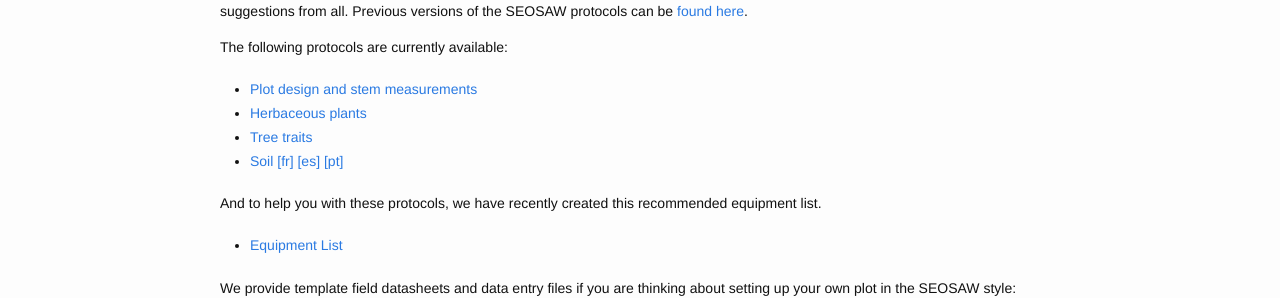
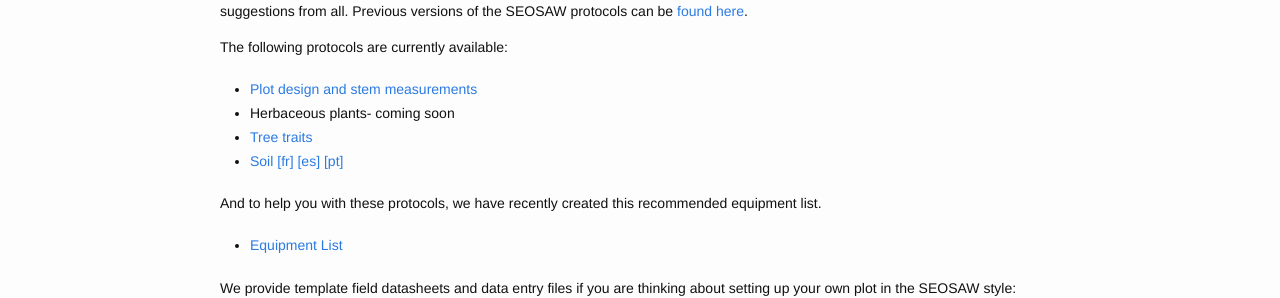
Before and after one commit to seosaw/seosaw.github.io, a Jekyll site: the page built from manuals.md, in a window 1280 px wide. Shown: the part 330-628 px from the top of the page. Built offline with Jekyll 4.4.1, drawn with Linux system fonts in a browser that asks for light colours; nearby versions of some CDN libraries; our own code applies the rules of GitHub Pages for plain Markdown files.

Commit message:
Fixing my earlier error

```diff
--- a/manuals.md
+++ b/manuals.md
@@ -9,7 +9,7 @@
 The following protocols are currently available:
 
 * [Plot design and stem measurements][1]
-* [Herbaceous plants][2]
+* Herbaceous plants- coming soon
 * [Tree traits][3]
 * [Soil][4]  [[fr]][5]  [[es]][6]  [[pt]][7]
 
```
